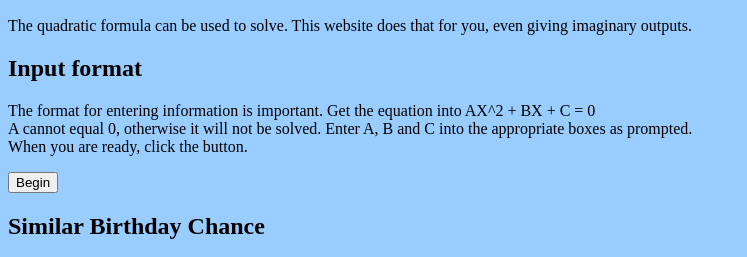
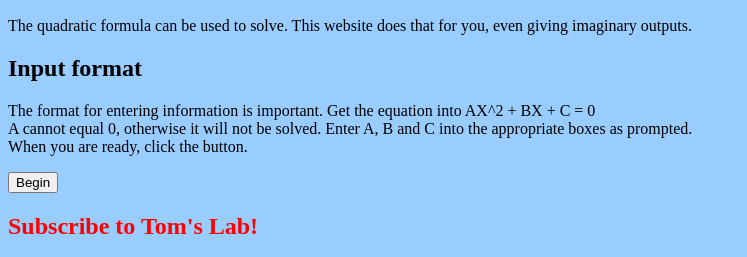
Before and after one commit to TomsLabYT/TomsLabYT.github.io, a plain HTML site: page index.html in a window 1280 px wide. Shown: the part 533-790 px from the top of the page, without its empty margins (0-747 px from the left). Drawn offline with Linux system fonts and the light colour scheme.

Commit message:
Update index.html

```diff
--- a/index.html
+++ b/index.html
@@ -23,6 +23,10 @@
 </p>
 
 <button onclick="myFunction()">Begin</button>
+
+
+
+        <h2 style="color: red">Subscribe to Tom's Lab!</h2>
 
 
         <h2>Similar Birthday Chance</h2>
```
